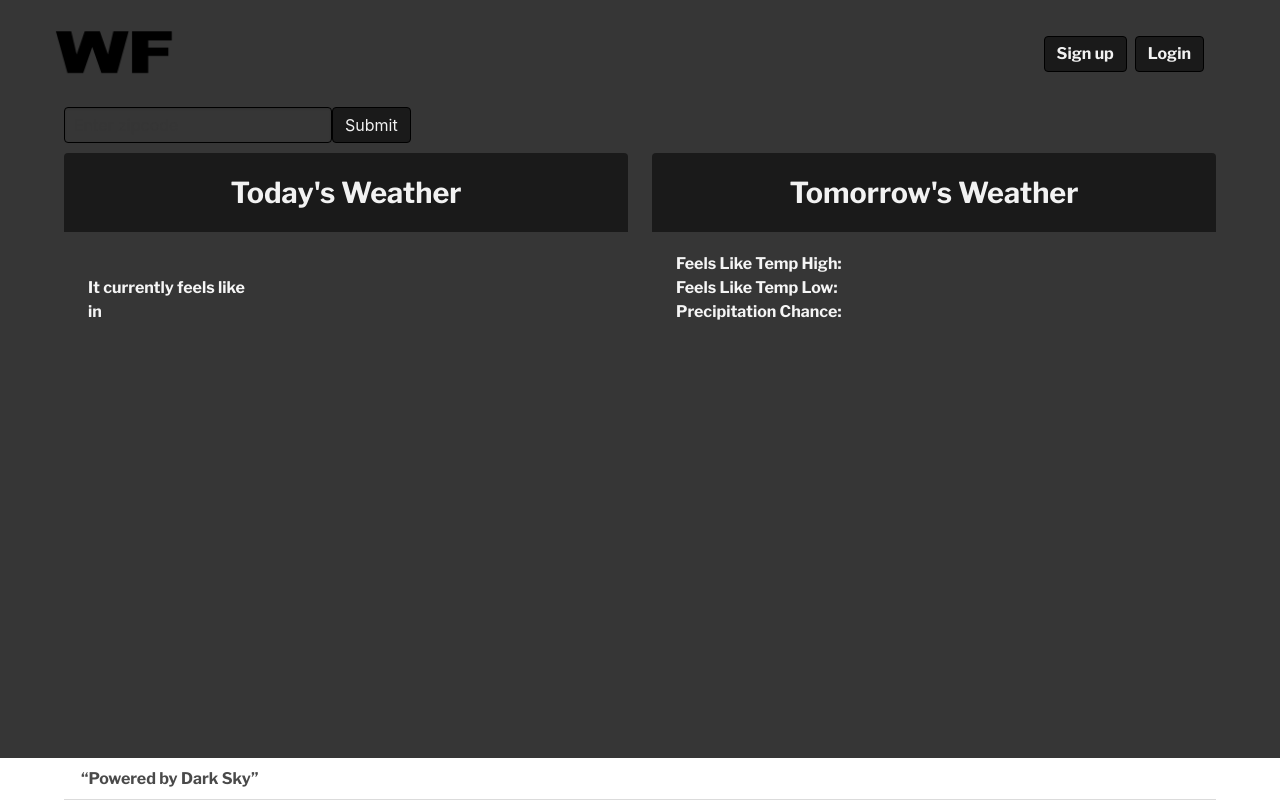
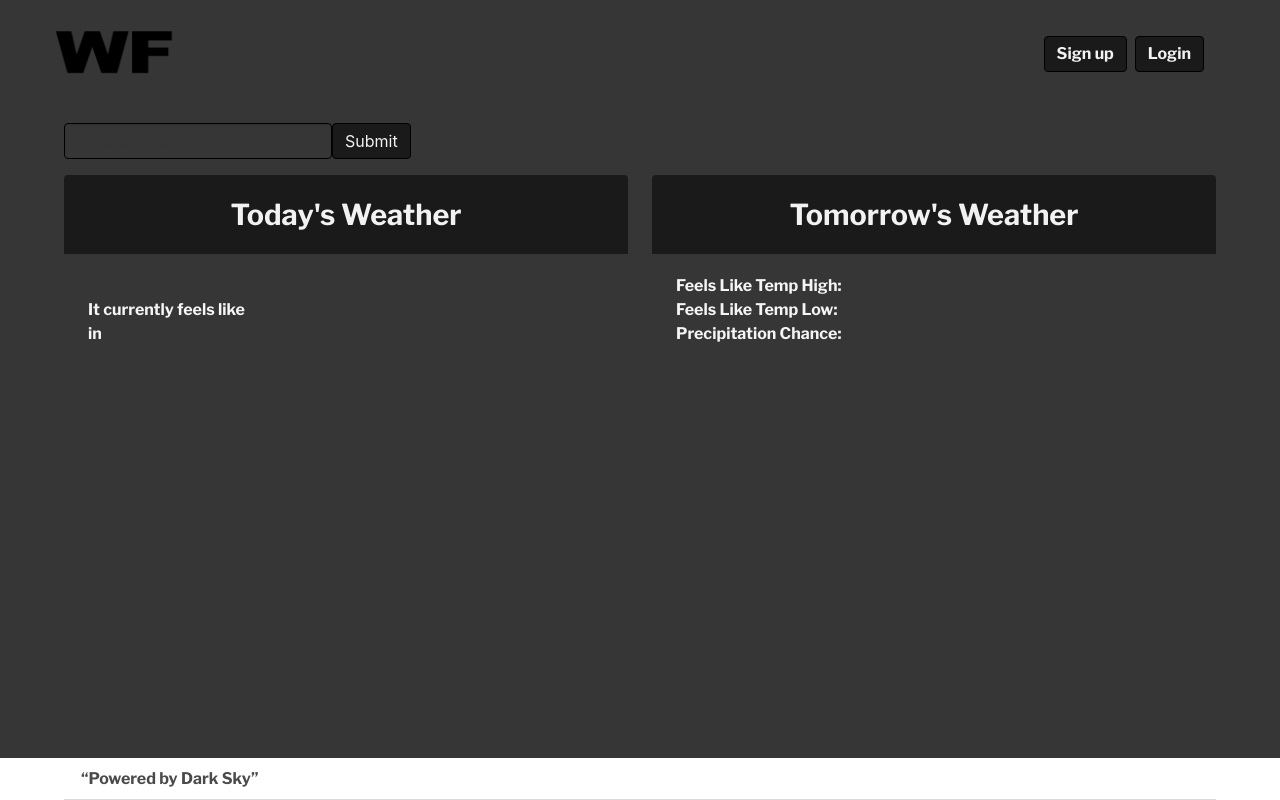
Before and after one commit to neporshiso/WeatherFit, a plain HTML site: page weather-fit.html in a window 1280 px wide. Drawn offline with nearby package versions, Linux system fonts and the light colour scheme; no server answers.

Commit message:
added margin top and bottom to zipcode

```diff
--- a/css/weather-fit.css
+++ b/css/weather-fit.css
@@ -66,8 +66,9 @@ body {
     color: #f2f2f2;
 }
 
-.margin-bottom {
-    margin-bottom: 10px;
+.margin-top-bottom {
+    margin-top: 1rem;
+    margin-bottom: 1rem;
 }
 
 .home-image {
--- a/weather-fit.html
+++ b/weather-fit.html
@@ -10,7 +10,6 @@
         <title>WhetherFit</title>
     </head>
     <body class="Site">
-
         <!-- section has hero-head and hero-body -->
         <section class="hero is-fullheight is-dark Site-content">
             <!-- <img alt="Image BG" class="hero-background is-transparent" src="images/meagan-carsience-R6tmHpG0T7o-unsplash.jpg"/>  -->
@@ -40,7 +39,7 @@
             </div>
 
             <!-- zipcode Form-->
-            <div class="container margin-bottom">
+            <div class="container margin-top-bottom">
                 <div class="level">
                     <div class="level-left">
                         <form id="zipcodeForm">
```
